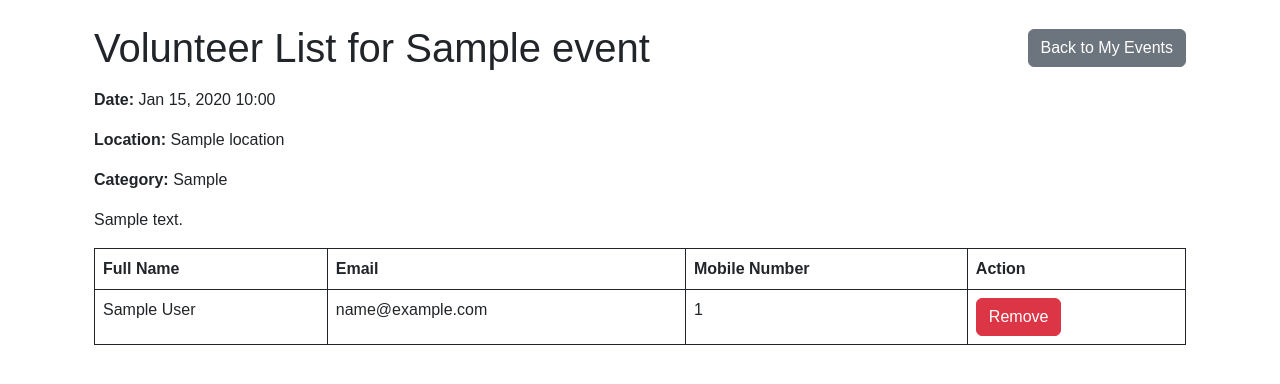
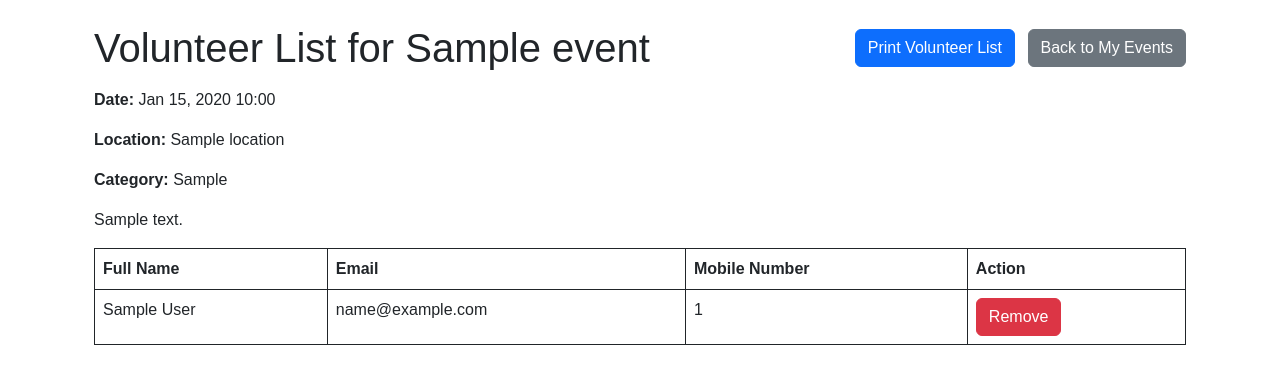
Before and after one commit to nithiyah/Nexus, a Django app: template events/templates/events/volunteer_list.html in a window 1280 px wide. Shown: the part 76-460 px from the top of the page. Run offline with Django 5.2, Linux system fonts and the light colour scheme; the template is opened without the code that fills it: most values are stand-ins (such as "Sample title", 1, 10 or a date in 2020).

Commit message:
print functionality for volunteer list on organisation dashboard

```diff
--- a/events/templates/events/volunteer_list.html
+++ b/events/templates/events/volunteer_list.html
@@ -4,10 +4,21 @@
 
 {% block content %}
 <div class="container mt-4">
-    <div class="d-flex justify-content-between align-items-center mb-3">
+    <!-- <div class="d-flex justify-content-between align-items-center mb-3">
         <h1 class="mb-0">Volunteer List for {{ event.name }}</h1>
         <a href="{% url 'events:organisation_events' %}" class="btn btn-secondary">Back to My Events</a>
     </div>
+     -->
+
+        <div class="d-flex justify-content-between align-items-center mb-3">
+            <h1 class="mb-0">Volunteer List for {{ event.name }}</h1>
+            <div>
+                <button onclick="window.print()" class="btn btn-primary me-2">
+                    <i class="fas fa-print"></i> Print Volunteer List
+                </button>
+                <a href="{% url 'events:organisation_events' %}" class="btn btn-secondary">Back to My Events</a>
+            </div>
+        </div>
 
     <p><strong>Date:</strong> {{ event.date|date:"M d, Y H:i" }}</p>
     <p><strong>Location:</strong> {{ event.location }}</p>
```
Also changed, not shown: db.sqlite3.
